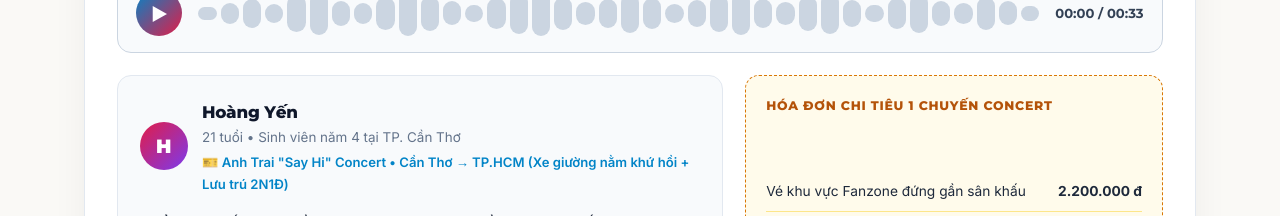
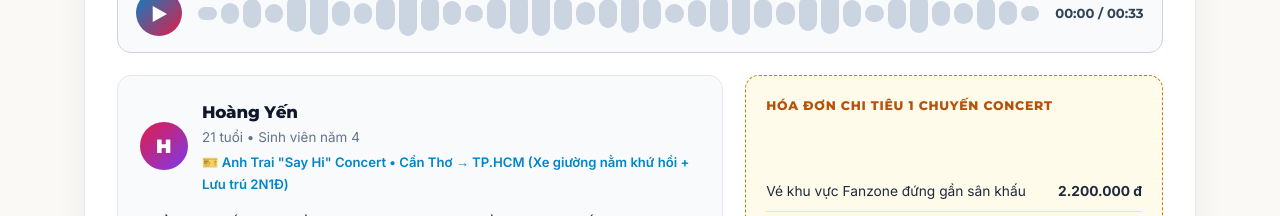
Before and after one commit to giahanluong192/mmj1, a Next.js app: page / in a window 1280 px wide. Shown: the part 4440-4656 px from the top of the page. Built offline with nearby package versions, Linux system fonts and the light colour scheme.

Commit message:
fix(voxpop): remove city phrases from speaker age and role info

```diff
--- a/src/data/articleData.ts
+++ b/src/data/articleData.ts
@@ -552,7 +552,7 @@ export const VOXPOP_STORIES: VoxpopItem[] = [
     id: "vox-1",
     speakerName: "Hoàng Yến",
     tabLabel: "Chị Hoàng Yến (TP. Cần Thơ)",
-    ageAndRole: "21 tuổi • Sinh viên năm 4 tại TP. Cần Thơ",
+    ageAndRole: "21 tuổi • Sinh viên năm 4",
     route: "Cần Thơ → TP.HCM (Xe giường nằm khứ hồi + Lưu trú 2N1Đ)",
     concertAttended: "Anh Trai \"Say Hi\" Concert",
     durationSec: 33,
@@ -576,7 +576,7 @@ export const VOXPOP_STORIES: VoxpopItem[] = [
     id: "vox-2",
     speakerName: "Ngọc Thuấn",
     tabLabel: "Anh Ngọc Thuấn (TP. Hồ Chí Minh)",
-    ageAndRole: "24 tuổi • Nhân viên thiết kế truyền thông tại TP.HCM",
+    ageAndRole: "24 tuổi • Nhân viên thiết kế truyền thông",
     route: "TP.HCM → Hà Nội / Hưng Yên (Vé máy bay khứ hồi + 3N2Đ)",
     concertAttended: "Anh Trai Vượt Ngàn Chông Gai",
     durationSec: 46,
```
